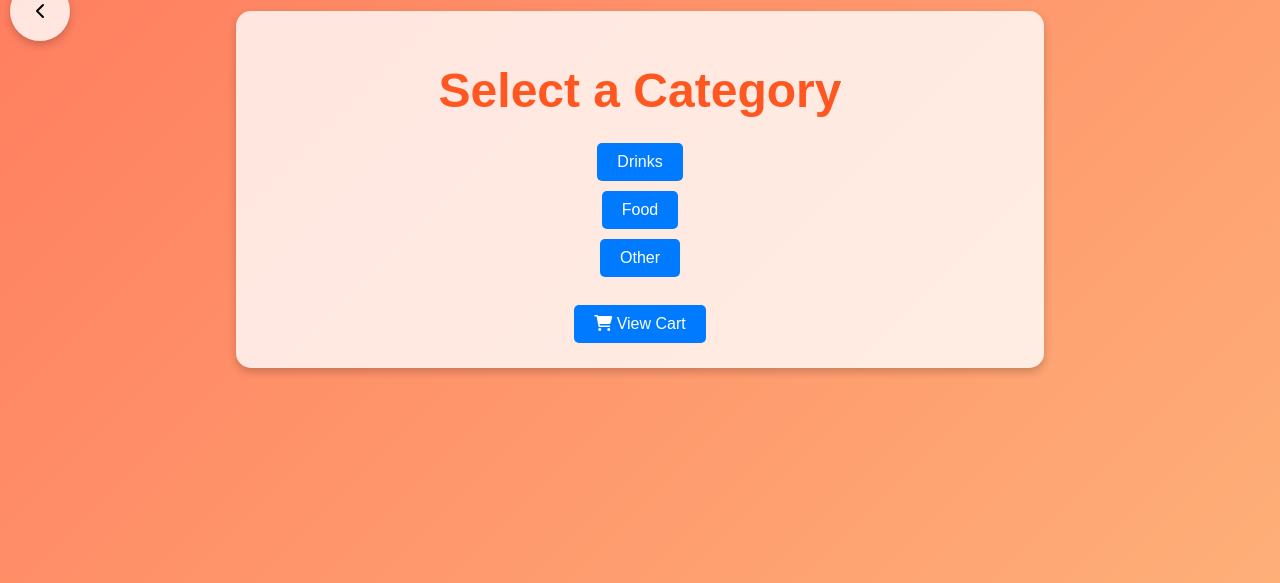
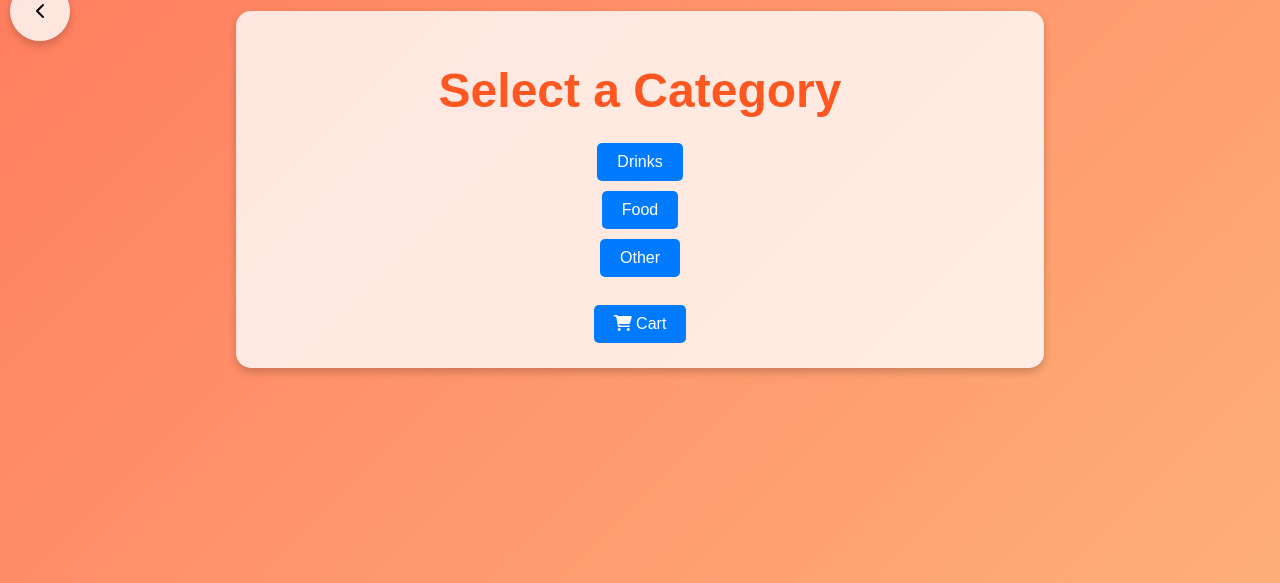
Before and after one commit to mattzhang80/TigerCart_forked, a Flask app: page /shop in a window 1280 px wide. Shown: the part 29-612 px from the top of the page. Run offline with Flask 3, Linux system fonts and the light colour scheme.

Commit message:
just cart (test)

```diff
--- a/templates/shop.html
+++ b/templates/shop.html
@@ -11,6 +11,6 @@
 <br>
 <br>
 <a href="{{ url_for('cart_view') }}">
-    <i class="fas fa-shopping-cart"></i>    View Cart
+    <i class="fas fa-shopping-cart"></i>    Cart
 </a>
 {% endblock %}
```
